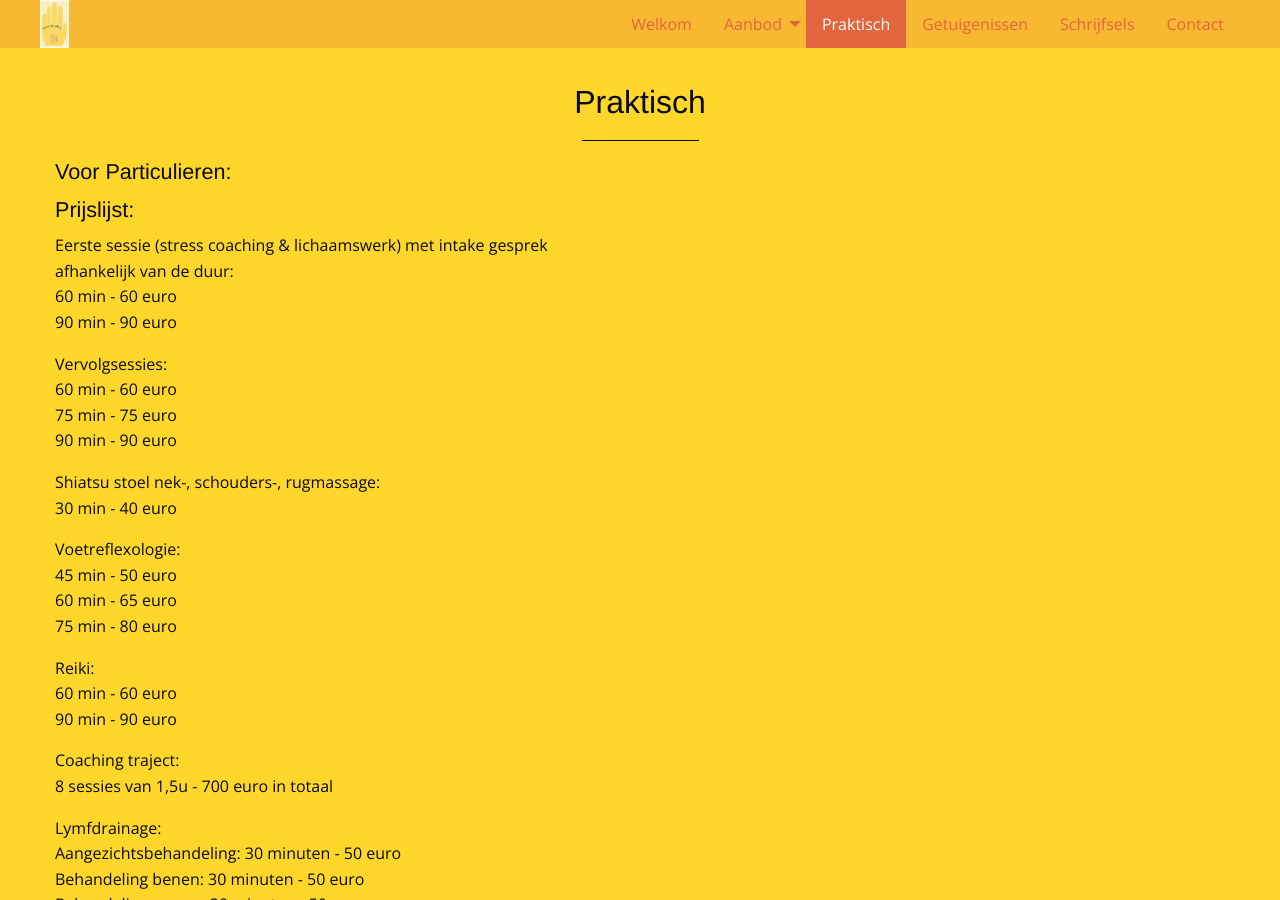
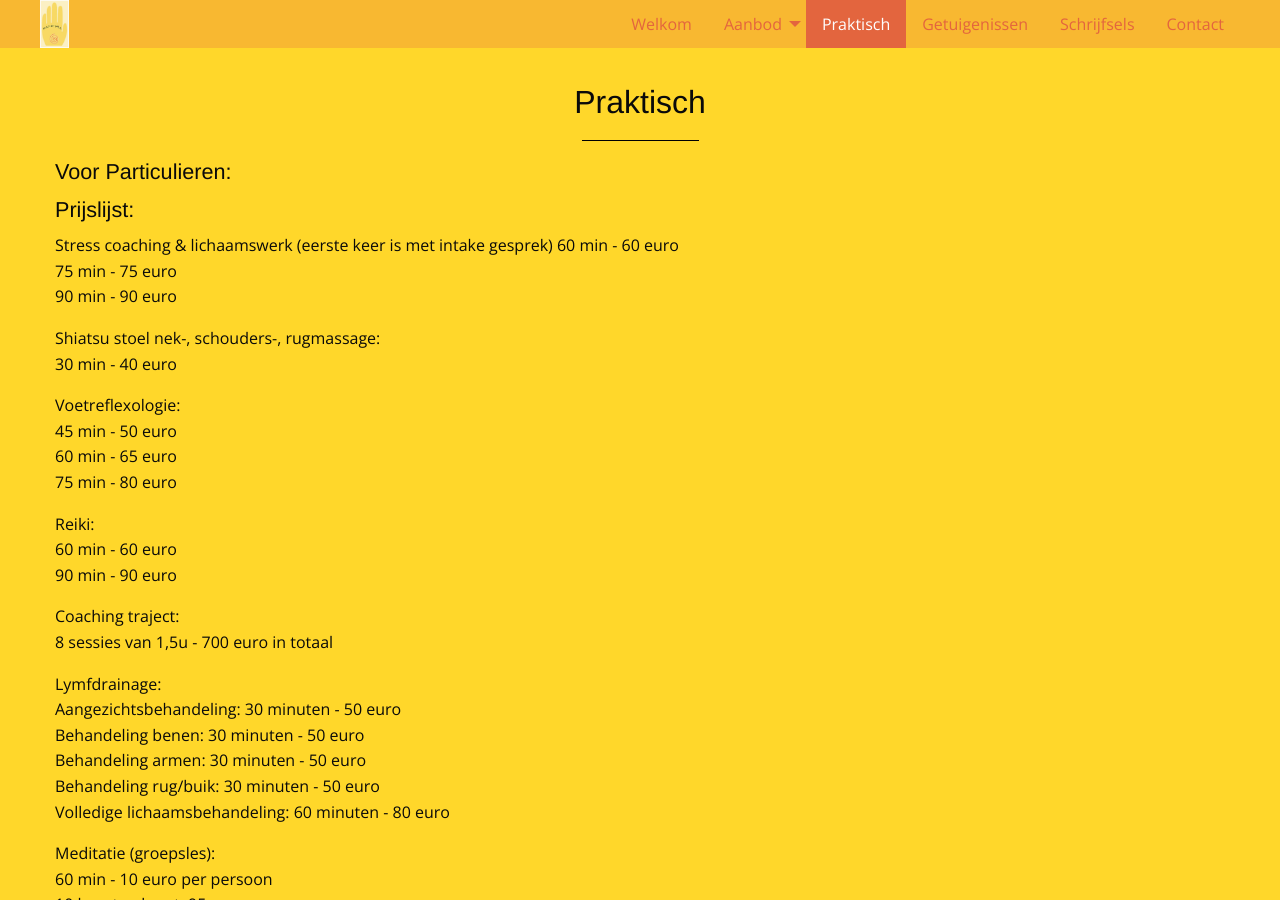
Before and after one commit to manopura/manopura.github.io, a Jekyll site: the page built from praktisch.md, in a window 1280 px wide and 900 px high. Built offline with Jekyll 4.4.1, drawn with Linux system fonts in a browser that asks for light colours; nearby versions of some CDN libraries; our own code applies the rules of GitHub Pages for plain Markdown files.

Commit message:
Update praktisch.md

```diff
--- a/praktisch.md
+++ b/praktisch.md
@@ -7,12 +7,8 @@ menu: praktisch
 ### Voor Particulieren:
 ### Prijslijst:
 
-Eerste sessie (stress coaching & lichaamswerk) met intake gesprek
-afhankelijk van de duur:
-60 min - 60 euro
-90 min - 90 euro
-
-Vervolgsessies:
+Stress coaching & lichaamswerk
+(eerste keer is met intake gesprek)
 60 min - 60 euro
 75 min - 75 euro
 90 min - 90 euro
```
